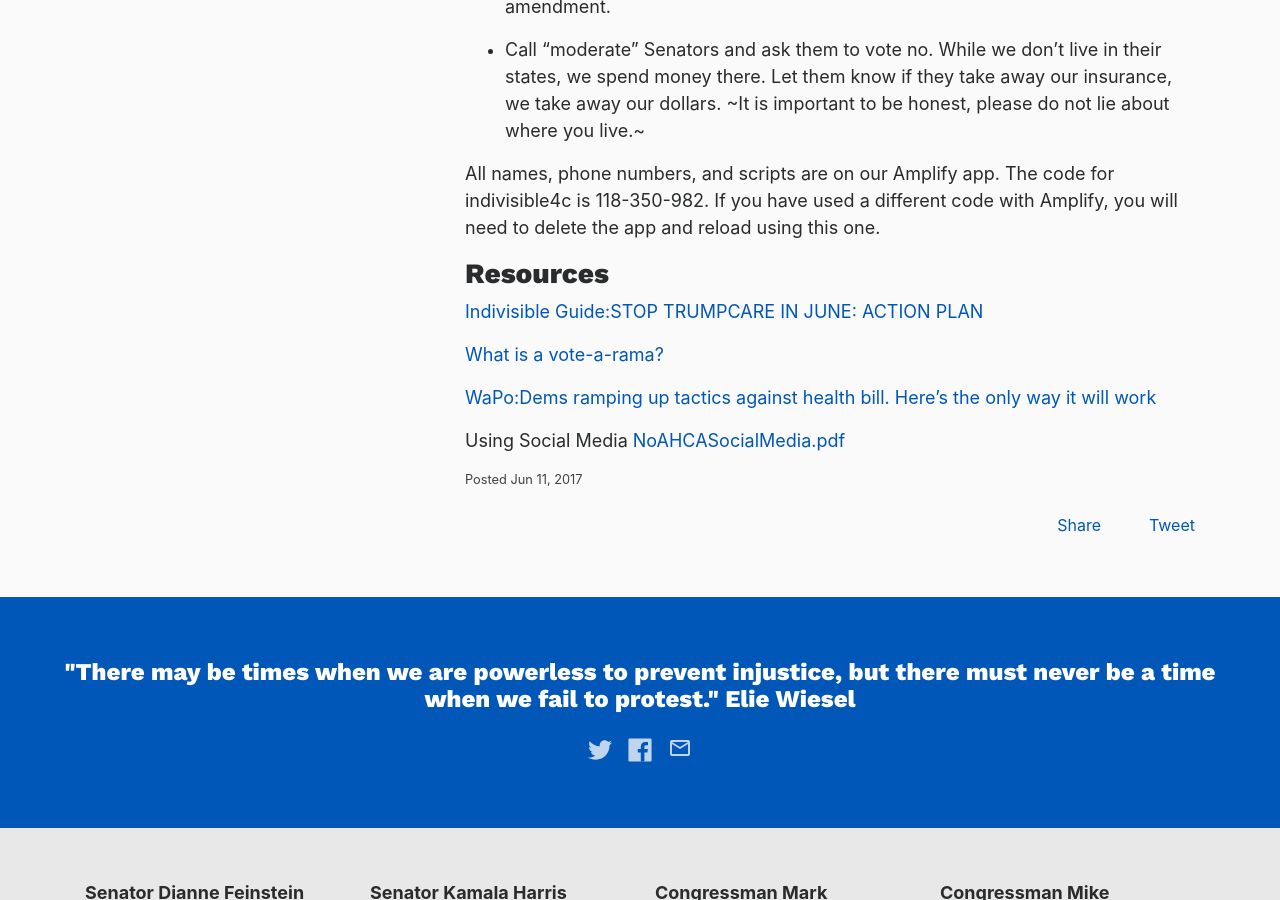
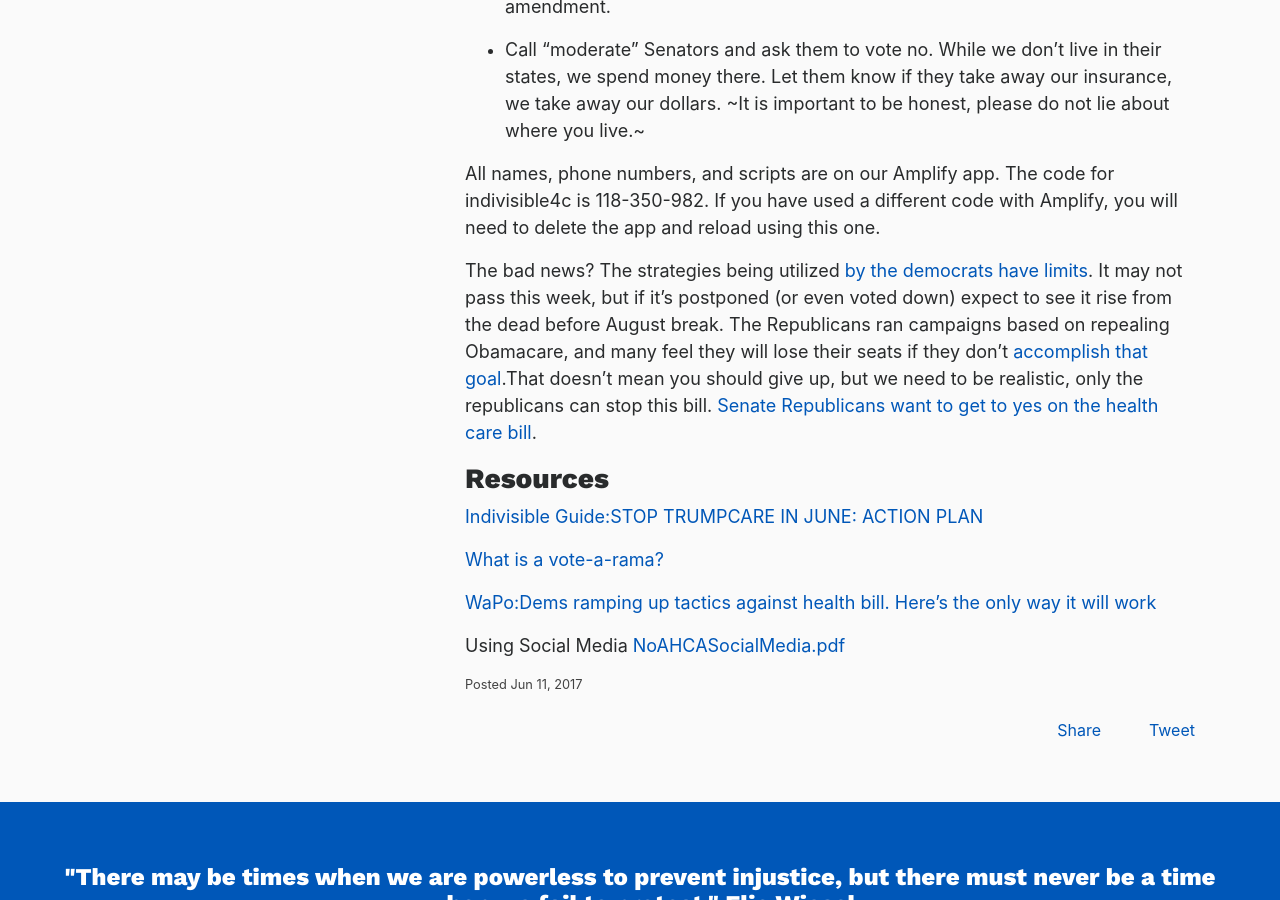
Before and after one commit to IndivisibleTemplate/BasicTemplate, a Jekyll site: the page built from _posts/2017-06-11-stop-the-acha.markdown, in a window 1280 px wide and 900 px high, scrolled down 1881 px. Built offline with Jekyll 4.4.1, drawn with Linux system fonts in a browser that asks for light colours; nearby versions of some CDN libraries; comment, search, counter and statistics services are not loaded.

Commit message:
Updated Stop The Acha

```diff
--- a/_posts/2017-06-11-stop-the-acha.markdown
+++ b/_posts/2017-06-11-stop-the-acha.markdown
@@ -39,6 +39,9 @@ What can we do?
 
 All names, phone numbers, and scripts are on our Amplify app. The code for indivisible4c is 118-350-982. If you have used a different code with Amplify, you will need to delete the app and reload using this one.
 
+The bad news? The strategies being utilized [by the democrats have limits](https://www.washingtonpost.com/news/politics/wp/2017/06/19/senate-leaders-plan-to-rush-a-health-care-bill-to-a-vote-and-theres-nothing-democrats-can-do-about-it/?utm_term=.a1ebe7b43eb7). It may not pass this week, but if it's postponed (or even voted down) expect to see it rise from the dead before August break. The Republicans ran campaigns based on repealing Obamacare, and many feel they will lose their seats if they don't [accomplish that goal](https://www.washingtonpost.com/opinions/replacing-obamacare-is-a-make-or-break-moment-for-republicans/2017/06/25/c5f7775a-59c9-11e7-9fc6-c7ef4bc58d13_story.html?utm_term=.d7ccc275d528).That doesn't mean you should give up, but we need to be realistic, only the republicans can stop this bill. [Senate Republicans want to get to yes on the health care bill](https://www.washingtonpost.com/news/powerpost/paloma/daily-202/2017/06/23/daily-202-senate-republicans-want-to-get-to-yes-on-the-health-care-bill/594c147de9b69b2fb981de1e/?utm_term=.640bbfb6d6b4).
+
+
 ### Resources
 
 [Indivisible Guide:STOP TRUMPCARE IN JUNE: ACTION PLAN](https://www.indivisibleguide.com/resource/stop-trumpcare-june-action-plan/)
```
